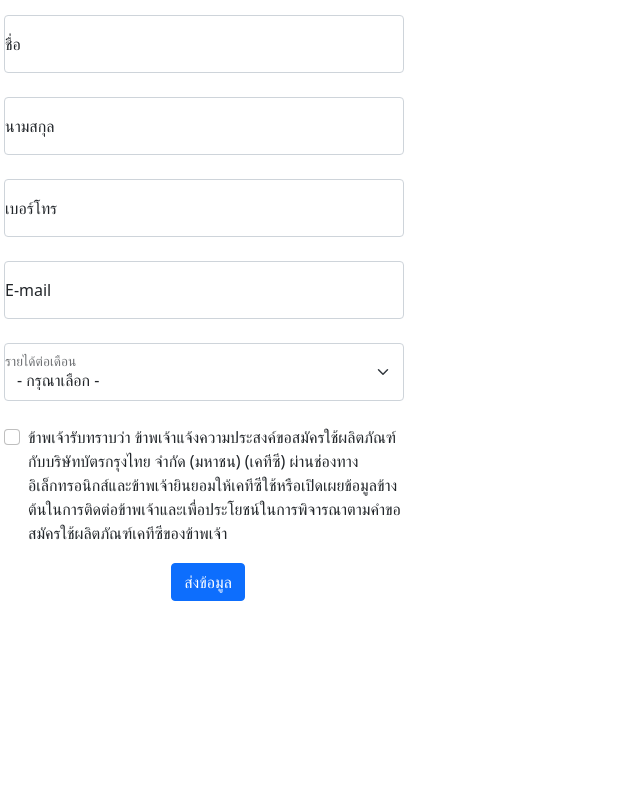
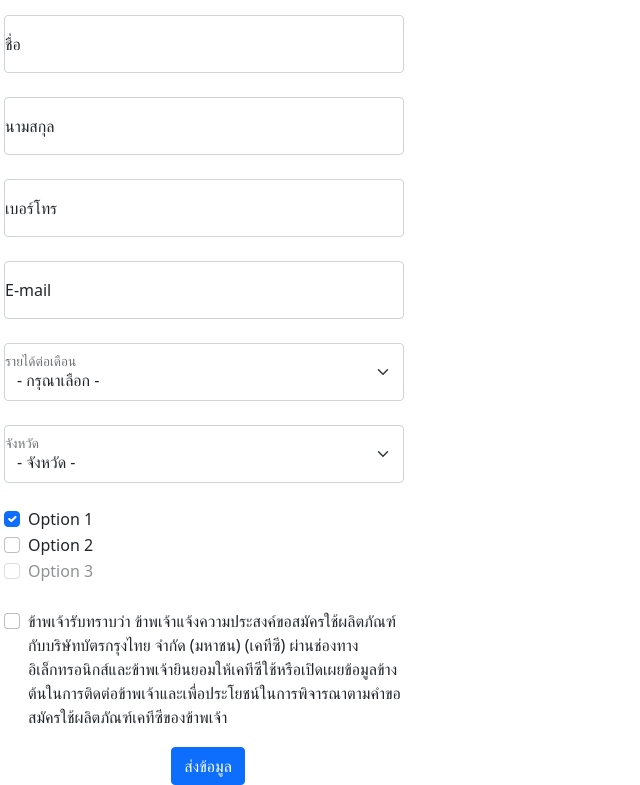
Before and after one commit to cyberaom/regisForm, a website: page index.html in a window 1280 px wide. Shown: the part 97-882 px from the top of the page, without its empty margins (0-640 px from the left). Before the commit the page ends 800 px from the top, so only its background shows below. Drawn offline with nearby package versions, Linux system fonts and the light colour scheme.

Commit message:
add province

```diff
--- a/index.html
+++ b/index.html
@@ -68,7 +68,7 @@
       <div class="row"><br /></div>
       <div class="row">
       <div class="form-floating col-md-4">
-        <select class="form-select" id="income" name="income" required>
+        <select class="form-select" id="income" name="income" data-testid="selectIncome" required>
           <option selected disabled value="">- กรุณาเลือก -</option>
           <option value="15,000-29,000">15,000-29,000 บาท</option>
           <option value="30,000-49,000">30,000-49,000 บาท</option>
@@ -77,6 +77,40 @@
         <label for="income" class="form-label">รายได้ต่อเดือน</label>
         <div class="invalid-feedback">
           Please select a valid income.
+        </div>
+      </div>
+      </div>
+
+      <div class="row"><br /></div>
+      <div class="row">
+      <div class="form-floating col-md-4">
+        <select class="form-select" id="province" name="province" data-testid="selectProvince" required>
+          <option selected disabled value="">- จังหวัด -</option>
+          <option value="กทม">กทม</option>
+          <option value="นครปฐม">นครปฐม</option>
+          <option value="นนทบุรี">นนทบุรี</option>
+        </select>
+        <label for="province" class="form-label">จังหวัด</label>
+        <div class="invalid-feedback">
+          Please select a valid income.
+        </div>
+      </div>
+      </div>
+
+      <div class="row"><br /></div>
+      <div class="row">
+      <div class="col-md-4">
+        <div class="form-check">
+          <input type="checkbox" class="form-check-input" id="check1" name="option1" value="something" checked>
+          <label class="form-check-label" for="check1">Option 1</label>
+        </div>
+        <div class="form-check">
+          <input type="checkbox" class="form-check-input" id="check2" name="option2" value="something">
+          <label class="form-check-label" for="check2">Option 2</label>
+        </div>
+        <div class="form-check">
+          <input type="checkbox" class="form-check-input" disabled>
+          <label class="form-check-label">Option 3</label>
         </div>
       </div>
       </div>
```
